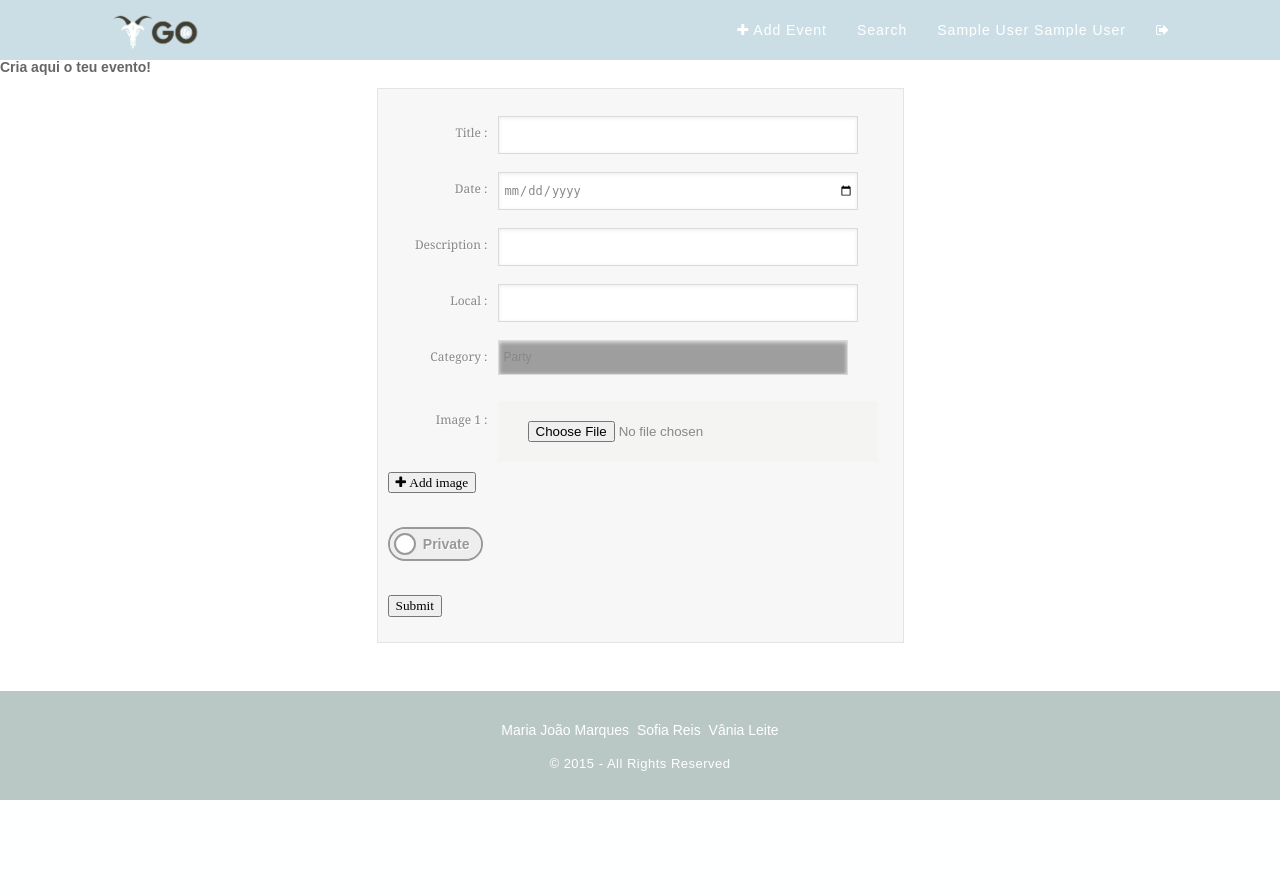
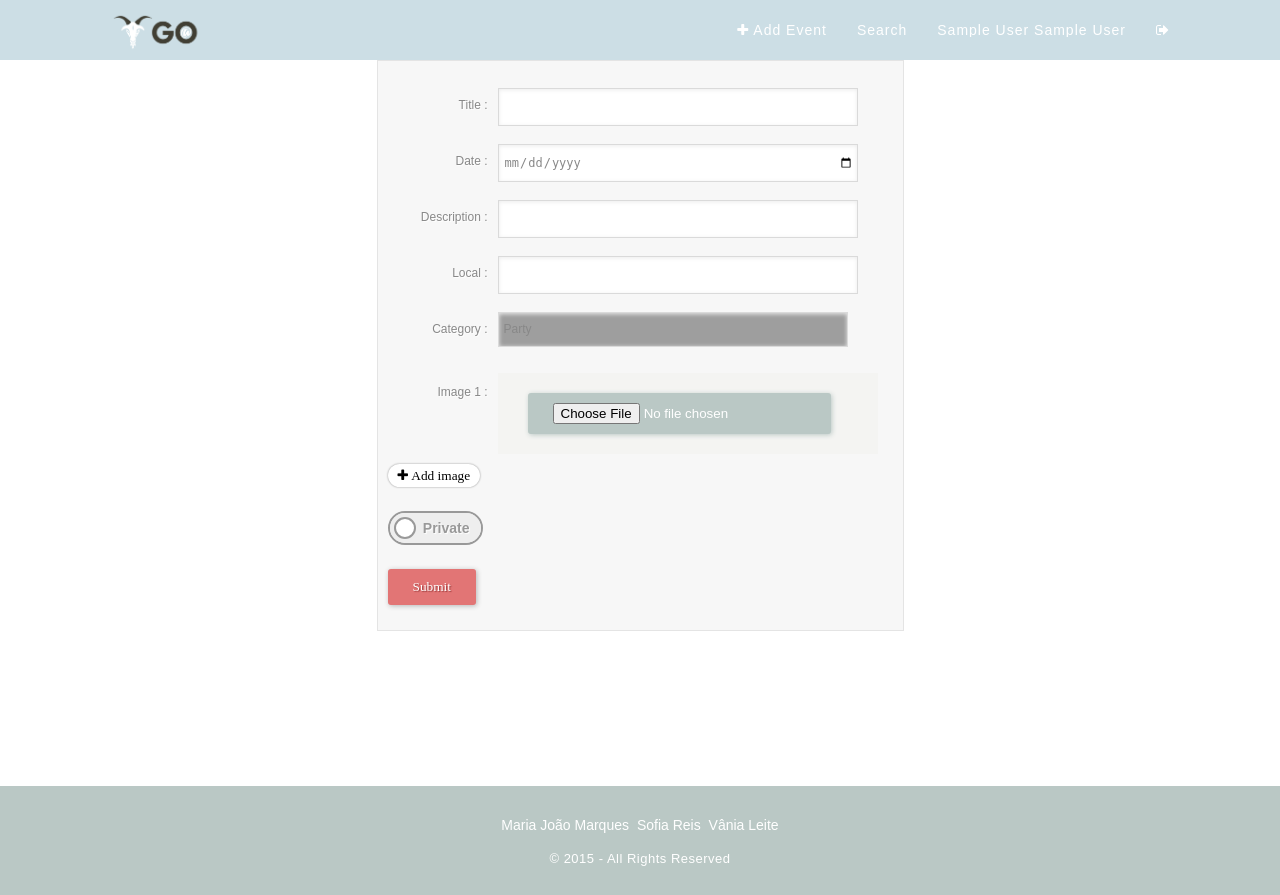
Before and after one commit to SofiaReis/feup-ltw-2015, a PHP site: page /index.php?pagina=createEvent in a window 1280 px wide. Before the commit the page ends 800 px from the top, so only its background shows below. Run offline with PHP 8.4, Linux system fonts and the light colour scheme; the visitor is signed in with stand-in values (Sample User, id 1); data comes from the database, SQL or seed files in the repository; data that the repository does not hold is empty; some libraries are stand-ins or nearby versions; grey boxes are pictures that could not be loaded.

Commit message:
ultimos details

```diff
--- a/css/main.css
+++ b/css/main.css
@@ -375,7 +375,18 @@ header nav ul li a,
 
 @import url(http://fonts.googleapis.com/css?family=Source+Sans+Pro:400,700,700italic,400italic);
 
-body {font-family: 'Source Sans Pro', sans-serif; font-size: 14px; color: #666;}
+body {
+	font-family: 'Source Sans Pro', sans-serif; font-size: 14px; color: #666; position:relative; padding-bottom: 95px;
+ min-height: 100%;
+    height: auto !important;
+    height: 100%;
+
+}
+
+html, body {
+	overflow: auto;
+    height: 100%;
+}
 
 #lean_overlay {
     position: fixed;
@@ -476,7 +487,7 @@ a.btn_red {color: #FFF;}
     max-width: 500px;
     background: #F7F7F7;
     padding: 25px 15px 25px 10px;
-    font: 12px Georgia, "Times New Roman", Times, serif;
+    font-size: 12px;
     color: #888;
     text-shadow: 1px 1px 1px #FFF;
     border:1px solid #E4E4E4;
@@ -523,7 +534,7 @@ a.btn_red {color: #FFF;}
     width: 20%;
     text-align: right;
     padding-right: 10px;
-    margin-top: 10px;
+    margin-top: 13px;
     color: #888;
 }
 .event-form input[type="text"], .event-form input[type="email"], .event-form textarea, .event-form select,.event-form input[type="date"] {
@@ -1043,7 +1054,7 @@ vertical-align: middle;
 	border-bottom: 0;
 }
 
-.event_edit button {
+.event_edit button, .event_create button {
 	background-color: transparent;
     box-sizing: border-box;
     padding: 0;
@@ -1061,7 +1072,7 @@ vertical-align: middle;
     cursor: pointer;
 }
 
-.event_edit i {
+.event_edit i, .event_create i{
 	background-color: white;
 	color: black;
     padding: 5px 10px;
@@ -1073,3 +1084,25 @@ vertical-align: middle;
     -webkit-box-shadow: 0px 0px 2px #888;
     box-shadow: 0px 0px 2px #888;
 }
+
+.btn-primary input{
+	background: #BAC8C5;
+    border: none;
+    padding: 10px 25px 10px 25px;
+    color: #FFF;
+    box-shadow: 1px 1px 5px #BAC8C5;
+    border-radius: 3px;
+    text-shadow: 1px 1px 1px #BAC8C5;
+    cursor: pointer;
+}
+
+.event_edit .button {
+    background: #E27575;
+    border: none;
+    padding: 10px 25px 10px 25px;
+    color: #FFF;
+    box-shadow: 1px 1px 5px #B6B6B6;
+    border-radius: 3px;
+    text-shadow: 1px 1px 1px #9E3F3F;
+    cursor: pointer;
+}
--- a/template/createEvent.php
+++ b/template/createEvent.php
@@ -20,17 +20,10 @@ if (!(isset($_SESSION['user_id']))){
 
 
 
-<section class="" >
-
-
+<section>
 
 	<div>
-		<h2> Cria aqui o teu evento! </h2>
-
-	</div>
-	<br>
-	<div>
-		<form action="php/action_create_event.php" method="post" enctype="multipart/form-data" name="create_event_form" class="event-form">
+		<form action="php/action_create_event.php" method="post" enctype="multipart/form-data" name="create_event_form" class="event-form event_create">
 			<label>
 				<span>Title :</span>
 				<input type="text" name="title" id="title"><br>
@@ -92,7 +85,7 @@ if (!(isset($_SESSION['user_id']))){
 		    </label>
 		  </div>
 		  <br/><br/>
-			<input type="submit" value="Submit" onClick="return validateCreate();">
+			<input type="submit" value="Submit" class="button" onClick="return validateCreate();">
 		</form>
 	</div>
 </section><!-- services End -->
--- a/template/editEvent.php
+++ b/template/editEvent.php
@@ -133,7 +133,7 @@ if ( !(isset($_SESSION['user_id'])) || ($authorUsername !== $_SESSION['username'
     </button>
   -->
     <? } ?>
-    <br>
+    <br/>
     <div id="inviteNew">
       Invite (please input username):
       <input type="text" id="inv_input"/>
```
